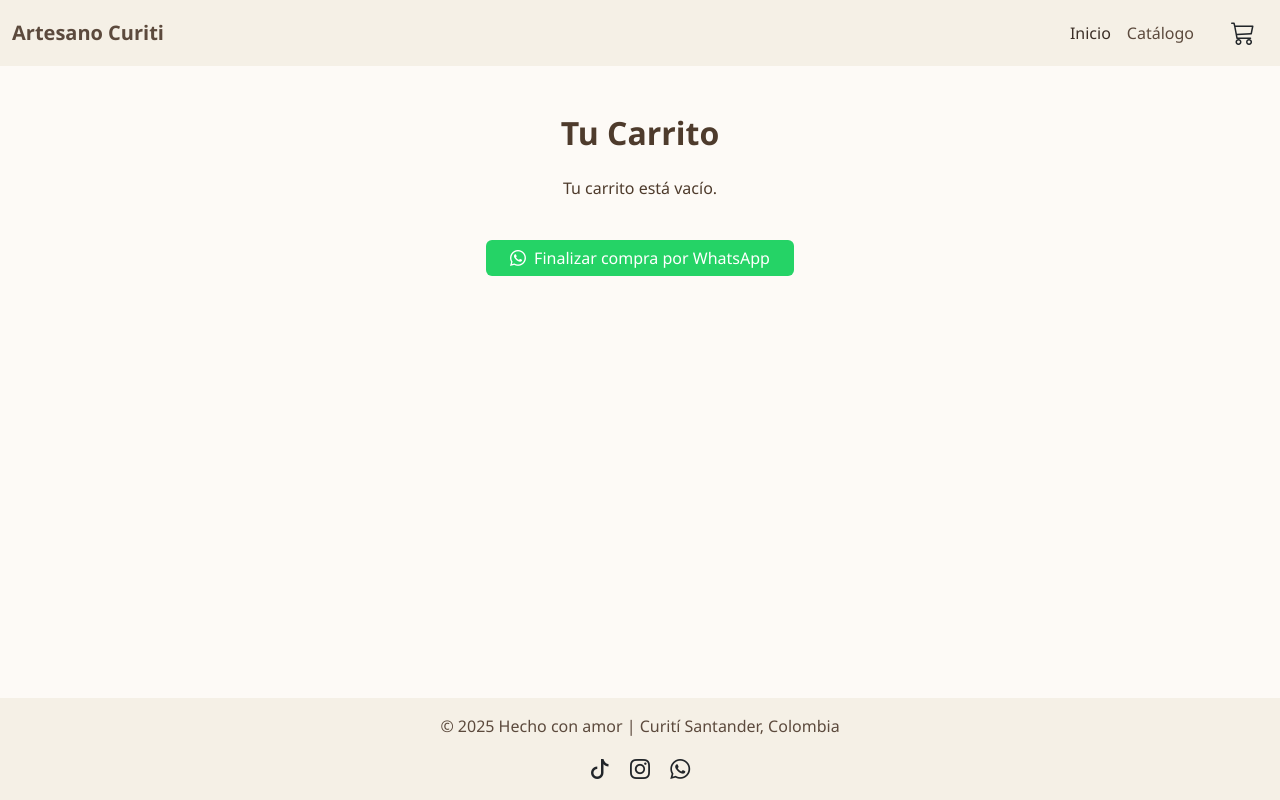
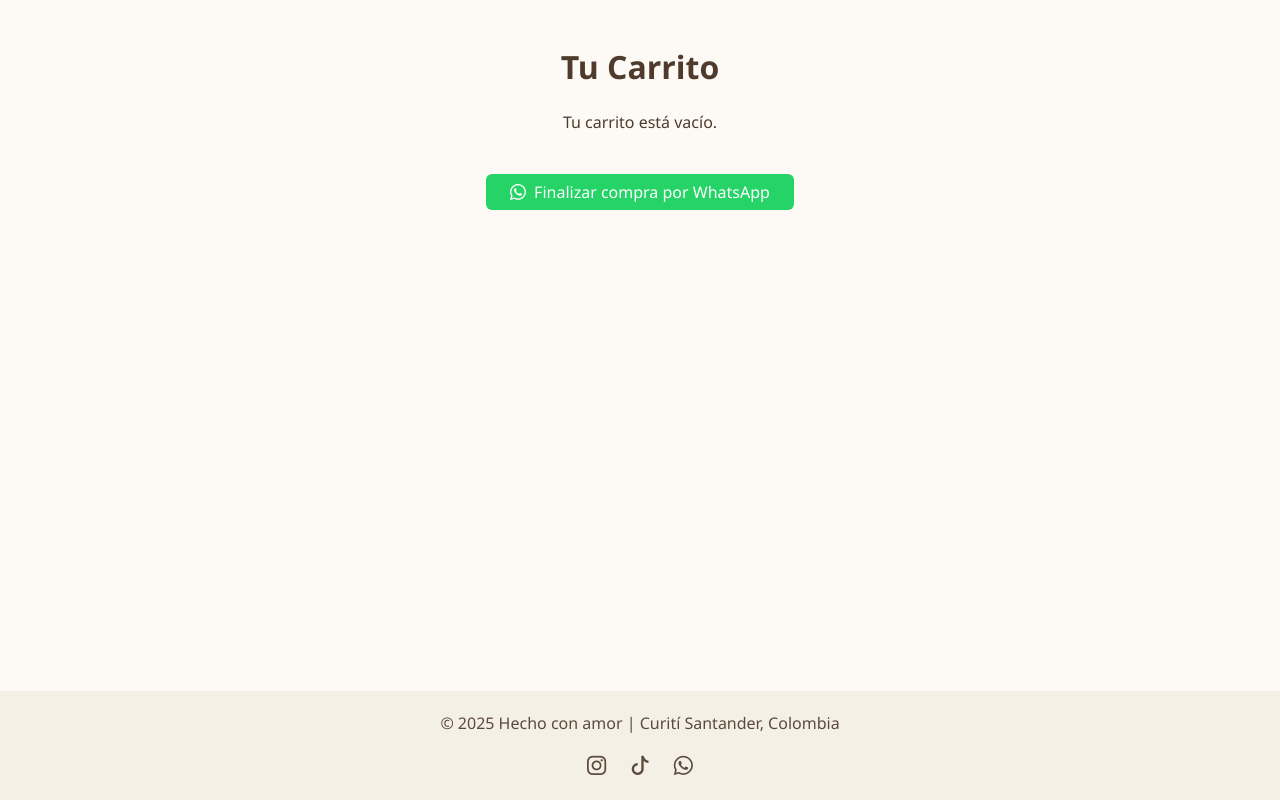
Before and after one commit to Cami2618/Artesano, a plain HTML site: page carrito.html in a window 1280 px wide. Drawn offline with nearby package versions, Linux system fonts and the light colour scheme.

Commit message:
Primer intento

```diff
--- a/carrito.css
+++ b/carrito.css
@@ -1,15 +1,26 @@
-body {
+/* Estructura base */
+html, body {
+  height: 100%;
+  margin: 0;
+  display: flex;
+  flex-direction: column;
   background-color: #fdfaf6;
   color: #4e3b2c;
   font-family: 'Segoe UI', sans-serif;
 }
 
+.wrapper {
+  flex: 1;
+  padding-bottom: 40px;
+}
+
+/* Título */
 h2 {
   color: #4e3b2c;
   font-weight: bold;
 }
 
-/* Tarjeta artesanal */
+/* Tarjetas verticales */
 .cart-item {
   background-color: #fffaf3;
   border: 1px solid #e4d8c4;
@@ -17,6 +28,9 @@ h2 {
   box-shadow: 0 4px 12px rgba(0, 0, 0, 0.08);
   transition: transform 0.3s ease;
   overflow: hidden;
+  max-width: 260px;
+  margin-left: auto;
+  margin-right: auto;
 }
 
 .cart-item:hover {
@@ -31,11 +45,6 @@ h2 {
   padding: 12px;
   box-shadow: 0 4px 8px rgba(0, 0, 0, 0.1);
 }
-.cart-item {
-  margin-left: auto;
-  margin-right: auto;
-  max-width: 260px;
-}
 
 /* Texto */
 .card-title {
@@ -49,7 +58,7 @@ h2 {
   margin-bottom: 0.3rem;
 }
 
-/* Botón eliminar como etiqueta discreta */
+/* Botón eliminar discreto */
 .btn-eliminar {
   background-color: transparent;
   color: #c0392b;
@@ -75,6 +84,25 @@ h2 {
   background-color: #1ebe5d;
 }
 
+/* Footer */
+.footer {
+  background-color: #f5f0e6;
+  color: #5c4a3d;
+  text-align: center;
+  padding: 20px 0;
+}
+
+.social-icons a {
+  color: #5c4a3d;
+  margin: 0 10px;
+  font-size: 1.2rem;
+  transition: color 0.3s ease;
+}
+
+.social-icons a:hover {
+  color: #c4a484;
+}
+
 /* Responsive */
 @media (max-width: 576px) {
   .cart-img {
@@ -88,28 +116,3 @@ h2 {
     margin-top: 1rem;
   }
 }
-.navbar-beige {
-  background-color: #f5f0e6;
-  color: #5c4a3d;
-}
-.navbar-beige .navbar-brand,
-.navbar-beige .nav-link {
-  color: #5c4a3d !important; /* café */
-  font-weight: 500;
-}
-
-.navbar-beige .nav-link.active,
-.navbar-beige .nav-link:hover {
-  color: #3b2e26 !important; /* café más oscuro al pasar */
-}
-/* Footer */
-.footer-beige {
-  position: fixed;
-  bottom: 0;
-  left: 0;
-  width: 100%;
-  background-color: #f5f0e6;
-  color: #5c4a3d;
-  text-align: center;
-  padding: 20px 0;
-}
--- a/carrito.html
+++ b/carrito.html
@@ -9,28 +9,8 @@
   <link rel="stylesheet" href="carrito.css">
 </head>
 <body>
-<nav class="navbar navbar-expand-lg navbar-light navbar-beige">
-  <div class="container-fluid">
-    <a class="navbar-brand fw-bold" href="#">Artesano Curiti</a>
-    <button class="navbar-toggler" type="button" data-bs-toggle="collapse" data-bs-target="#navbarNav">
-      <span class="navbar-toggler-icon"></span>
-    </button>
 
-    <div class="collapse navbar-collapse justify-content-end" id="navbarNav">
-      <ul class="navbar-nav me-3">
-        <li class="nav-item"><a class="nav-link active" href="index.html">Inicio</a></li>
-        <li class="nav-item"><a class="nav-link" href="catalogo.html">Catálogo</a></li>
-      </ul>
-
-      <!-- Ícono de carrito -->
-      <a href="carrito.html" target="_blank" class="btn position-relative">
-        <i class="bi bi-cart3 fs-4 text-dark"></i>
-      </a>
-    </div>
-  </div>
-</nav>
-
-  <div class="container my-5">
+  <div class="wrapper container my-5">
     <h2 class="text-center mb-4">Tu Carrito</h2>
     <div id="carrito-lista" class="row justify-content-center"></div>
 
@@ -40,6 +20,15 @@
       </button>
     </div>
   </div>
+
+  <footer class="footer">
+    <p>© 2025 Hecho con amor | Curití Santander, Colombia</p>
+    <div class="social-icons">
+      <a href="#"><i class="bi bi-instagram"></i></a>
+      <a href="#"><i class="bi bi-tiktok"></i></a>
+      <a href="#"><i class="bi bi-whatsapp"></i></a>
+    </div>
+  </footer>
 
   <script>
     function mostrarCarrito() {
@@ -94,19 +83,12 @@
 
       mensaje += `\nTotal: $${total.toLocaleString()}\nGracias por apoyar el arte colombiano 🇨🇴`;
 
-      const url = `https://wa.me/5731429081122?text=${encodeURIComponent(mensaje)}`;
+      const url = `https://wa.me/573142908122?text=${encodeURIComponent(mensaje)}`;
       window.open(url, '_blank');
     }
 
     mostrarCarrito();
   </script>
-<footer class="footer-beige text-center p-3">
-  <p>&copy; 2025 Hecho con amor | Curití Santander, Colombia</p>
-  <div>
-    <a href="#" class="text-dark me-3"><i class="bi bi-tiktok fs-5"></i></a>
-    <a href="#" class="text-dark me-3"><i class="bi bi-instagram fs-5"></i></a>
-    <a href="#" class="text-dark"><i class="bi bi-whatsapp fs-5"></i></a>
-  </div>
-</footer>
+
 </body>
 </html>
```
Also changed, not shown: catalogo.html (+2 -2 lines), index.html (+2 -2 lines).
